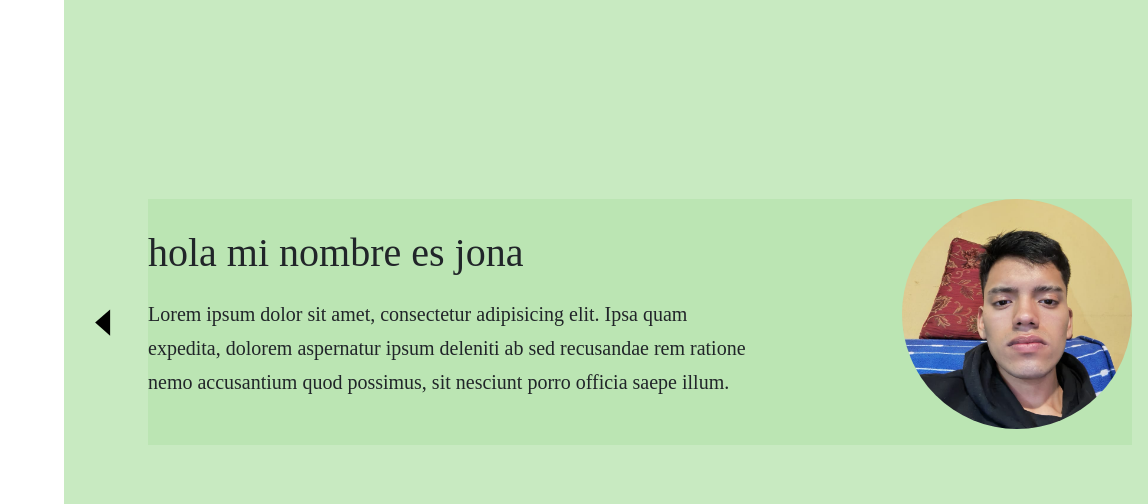
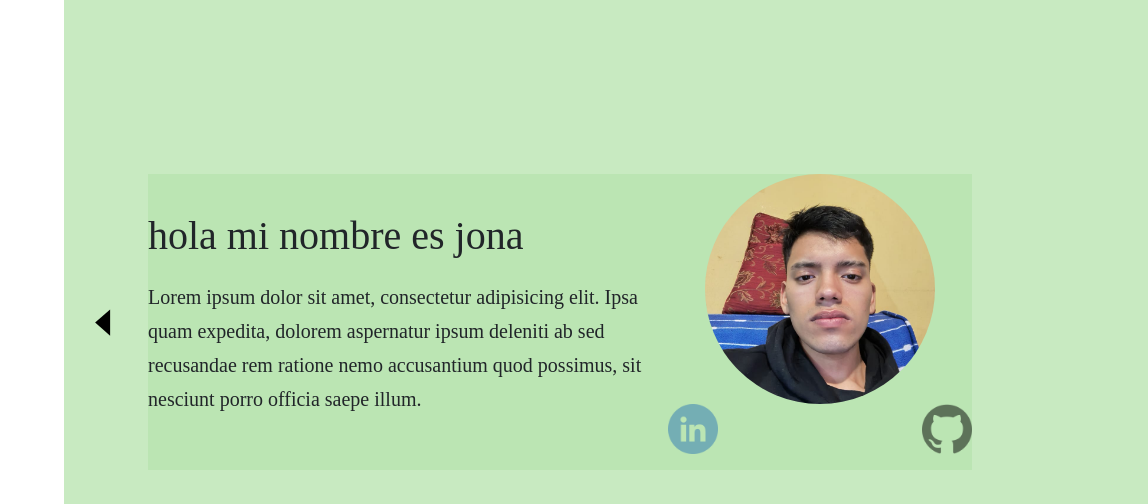
Before and after one commit to joonaAaa/eunoia_frontend, a website: page index.html in a window 1280 px wide. Shown: the part 1669-2173 px from the top of the page, 0-1148 px from the left. Drawn offline with nearby package versions, Linux system fonts and the light colour scheme; a web font is replaced by a local one.

Commit message:
JonaCambios
SliderCambios

```diff
--- a/css/styles.css
+++ b/css/styles.css
@@ -358,9 +358,23 @@ line-height: 1.7;
   justify-self: end;
 }
 
+/* COLORES SLIDER */
 .slider-total{
   background-color: #C8EAC1;
 }
+
 .slider__body--show{
-background-color: #bbe5b3;
-}
+  background-color: #bbe5b3;
+  width: 824px;
+  }
+
+  /* LOGOS  */
+  .linkedin{
+    width: 50px;
+    margin-right: 200px;
+    opacity: 0.5;
+  }
+  .github{
+  width: 50px;
+  opacity: 0.5;
+  }
--- a/index.html
+++ b/index.html
@@ -127,13 +127,21 @@
                         <div class="slider__texts">
                             <h2 class="subtitle">hola mi nombre es jona</h2>
                             <p class="slider__review">
-                                Lorem ipsum dolor sit amet, consectetur adipisicing elit. Ipsa quam expedita, dolorem aspernatur
-                                ipsum deleniti ab sed recusandae rem ratione nemo accusantium quod possimus, sit nesciunt porro
+                                Lorem ipsum dolor sit amet, consectetur adipisicing elit. Ipsa quam expedita, dolorem
+                                aspernatur
+                                ipsum deleniti ab sed recusandae rem ratione nemo accusantium quod possimus, sit
+                                nesciunt porro
                                 officia saepe illum.
                             </p>
                         </div>
                         <figure class="slider__picture">
-                            <img src="assets/img/jona.jpeg" class="slider__img">
+                            <img src="assets/img/jona.jpeg" class="slider__img fotos">
+                            <div>
+                                <a href="https://www.linkedin.com/in/jonathan-avilez-229137258/img src="><img
+                                        src="assets/img/linkedin.png" alt="linkedin" class="linkedin"></a>
+                                <a href="https://github.com/joonaAaa"><img src="assets/img/github-logo.png"
+                                        alt="github-logo" class="github"></a>
+                            </div>
                         </figure>
                     </section>
 
@@ -141,13 +149,21 @@
                         <div class="slider__texts">
                             <h2 class="subtitle">hola mi nombre es atenas</h2>
                             <p class="slider__review">
-                                Lorem ipsum dolor sit amet, consectetur adipisicing elit. Ipsa quam expedita, dolorem aspernatur
-                                ipsum deleniti ab sed recusandae rem ratione nemo accusantium quod possimus, sit nesciunt porro
+                                Lorem ipsum dolor sit amet, consectetur adipisicing elit. Ipsa quam expedita, dolorem
+                                aspernatur
+                                ipsum deleniti ab sed recusandae rem ratione nemo accusantium quod possimus, sit
+                                nesciunt porro
                                 officia saepe illum.
                             </p>
                         </div>
                         <figure class="slider__picture">
-                            <img src="assets/img/atenas.jfif" class="slider__img">
+                            <img src="assets/img/atenas.jfif" class="slider__img fotos">
+                            <div>
+                                <a href="https://www.linkedin.com/in/atenas-p%C3%A9rez-411761253/"><img
+                                        src="assets/img/linkedin.png" alt="linkedin" class="linkedin"></a>
+                                <a href="https://github.com/At3nas"><img src="assets/img/github-logo.png"
+                                        alt="github-logo" class="github"></a>
+                            </div>
                         </figure>
                     </section>
 
@@ -156,13 +172,21 @@
                         <div class="slider__texts">
                             <h2 class="subtitle">hola mi nombre es camilo</h2>
                             <p class="slider__review">
-                                Lorem ipsum dolor sit amet, consectetur adipisicing elit. Ipsa quam expedita, dolorem aspernatur
-                                ipsum deleniti ab sed recusandae rem ratione nemo accusantium quod possimus, sit nesciunt porro
+                                Lorem ipsum dolor sit amet, consectetur adipisicing elit. Ipsa quam expedita, dolorem
+                                aspernatur
+                                ipsum deleniti ab sed recusandae rem ratione nemo accusantium quod possimus, sit
+                                nesciunt porro
                                 officia saepe illum.
                             </p>
                         </div>
                         <figure class="slider__picture">
-                            <img src="assets/img/camilo.jpeg" class="slider__img">
+                            <img src="assets/img/camilo.jpeg" class="slider__img fotos">
+                            <div>
+                                <a href="https://www.linkedin.com/in/camilo-rivera-bravo/"><img
+                                        src="assets/img/linkedin.png" alt="linkedin" class="linkedin"></a>
+                                <a href="https://github.com/camiloriv"><img src="assets/img/github-logo.png"
+                                        alt="github-logo" class="github"></a>
+                            </div>
                         </figure>
                     </section>
 
@@ -171,13 +195,21 @@
                         <div class="slider__texts">
                             <h2 class="subtitle">hola mi nombre es luisa</h2>
                             <p class="slider__review">
-                                Lorem ipsum dolor sit amet, consectetur adipisicing elit. Ipsa quam expedita, dolorem aspernatur
-                                ipsum deleniti ab sed recusandae rem ratione nemo accusantium quod possimus, sit nesciunt porro
+                                Lorem ipsum dolor sit amet, consectetur adipisicing elit. Ipsa quam expedita, dolorem
+                                aspernatur
+                                ipsum deleniti ab sed recusandae rem ratione nemo accusantium quod possimus, sit
+                                nesciunt porro
                                 officia saepe illum.
                             </p>
                         </div>
                         <figure class="slider__picture">
-                            <img src="assets/img/luisa.jfif" class="slider__img">
+                            <img src="assets/img/luisa.jfif" class="slider__img fotos">
+                            <div>
+                                <a href="https://www.linkedin.com/in/luisa-morales-032354257/"><img
+                                        src="assets/img/linkedin.png" alt="linkedin" class="linkedin"></a>
+                                <a href="https://github.com/joonaAaa"><img src="assets/img/github-logo.png"
+                                        alt="github-logo" class="github"></a>
+                            </div>
                         </figure>
                     </section>
 
```
Also changed, not shown: assets/img/github-logo.png (added), assets/img/linkedin.png (added).
